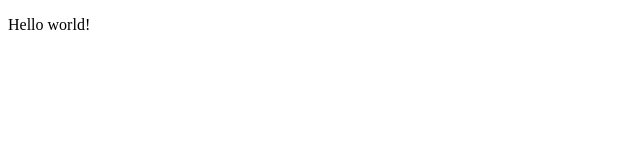
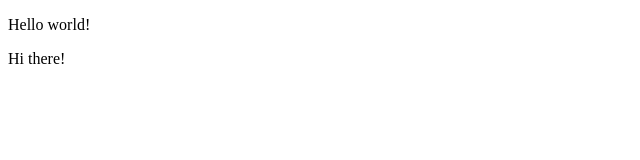
Before and after one commit to TRIC-VCIM/11-fetch-api-google-books-smosmo-lab, a plain HTML site: page index.html in a window 1280 px wide. Shown: the full height of the page, 0-640 px from the left. Drawn offline with Linux system fonts and the light colour scheme.

Commit message:
Updates to assignment

```diff
--- a/index.html
+++ b/index.html
@@ -10,6 +10,7 @@
 
 <body>
   <p>Hello world!</p>
+  <p>Hi there!</p>
   <script src="script.js"></script>
 </body>
 
--- a/script.js
+++ b/script.js
@@ -0,0 +1 @@
+console.log('Hello World');
```
Also changed, not shown: 2 other files. Lines whose indentation alone changed are shown as unchanged.
